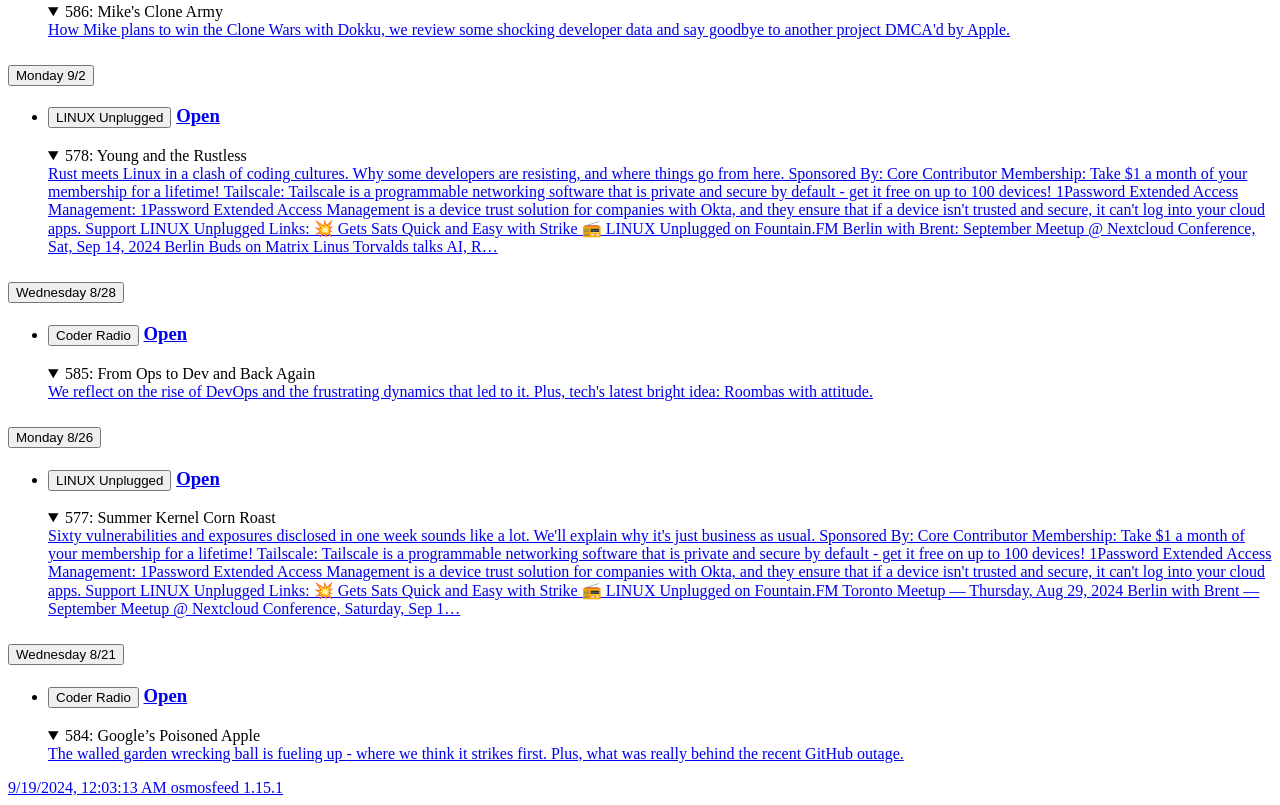
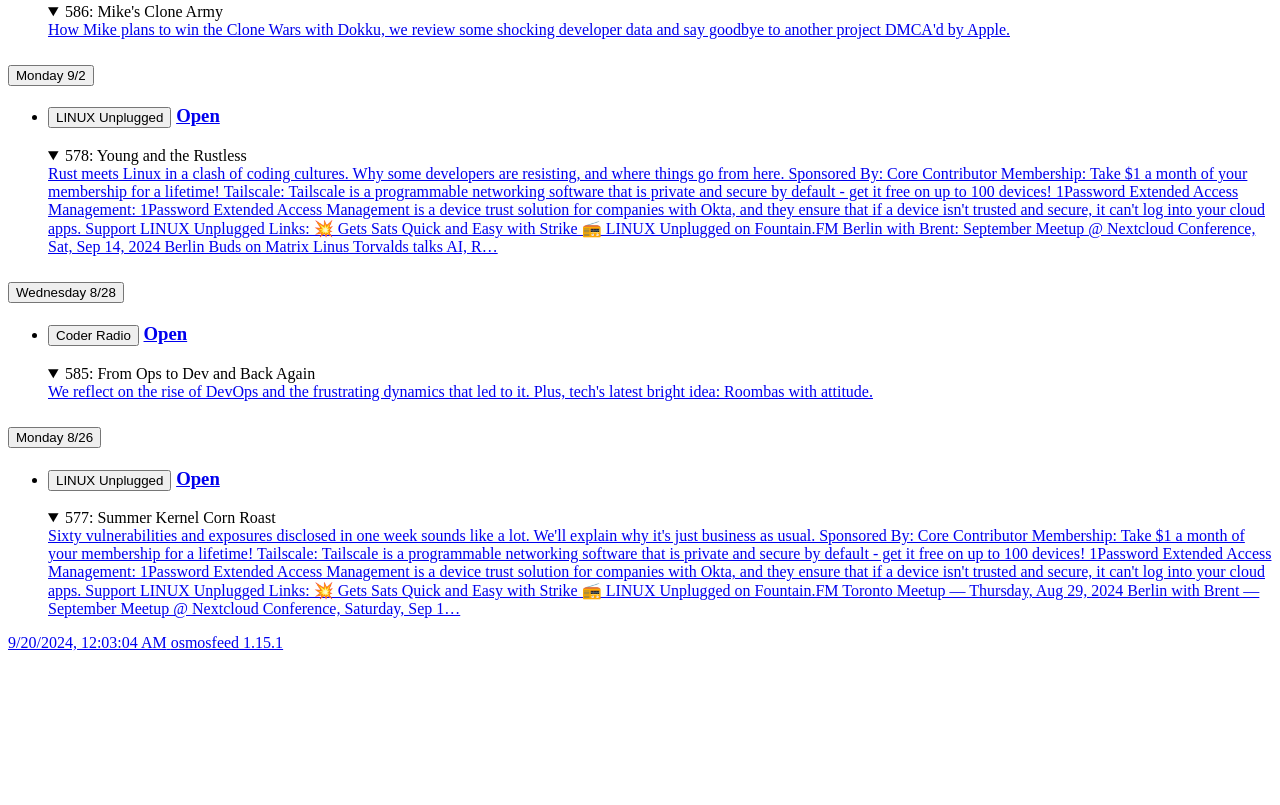
Before and after one commit to marshalmiller/podcasts, a plain HTML site: page index.html in a window 1280 px wide. Shown: the part 944-1749 px from the top of the page. After the commit the page ends 1604 px from the top, so only its background shows below. Drawn offline with Linux system fonts and the light colour scheme.

Commit message:
deploy: b630cd330da5b4f3824a3dc696a1535f8ef06daa

```diff
--- a/index.html
+++ b/index.html
@@ -444,55 +444,10 @@
             </li>
         </ul>
       </section>
-      <section class="daily-content js-toggle-accordions-scope">
-        <h2 class="daily-heading">
-          <button
-            class="daily-heading-toggle"
-            data-action="toggle-accordions"
-            title="Click to toggle the day, Ctrl + click to toggle all."
-          >
-            <time class="daily-heading-toggle__weekday js-offset-weekday" data-offset-date=2024-08-21 datetime="2024-08-21T09:00:00.000Z">2024-08-21</time>
-            <time class="daily-heading-toggle__date js-offset-date" data-offset-date=2024-08-21 datetime="2024-08-21T09:00:00.000Z"></time>
-          </button>
-        </h2>
-        <ul class="sources card">
-            <li class="card__section">
-              <section class="js-toggle-accordions-scope">
-                <h3 class="source-heading">
-                  <button
-                    class="source-heading__name"
-                    data-action="toggle-accordions"
-                    title="Click to toggle the source, Ctrl + click to toggle all."
-                  >Coder Radio</button>
-                  <a class="source-heading__link" href="https://coder.show">Open</a>
-                </h3>
-                <section class="articles-per-source">
-                    <article>
-                      <details
-                        class="article-expander"
-                        data-action="toggle-native-accordion"
-                        data-accordion-key="86df8002-44a0-4837-9103-a8d51d894c12"
-                        open
-                      >
-                        <summary class="article-expander__title">584: Google’s Poisoned Apple</summary>
-                        <a class="article-summary-link article-summary-box-outer" href="https://coder.show/584">
-                          <div class="article-summary-box-inner media-object">
-                            <span class="media-object__text">
-                              <span>The walled garden wrecking ball is fueling up - where we think it strikes first. Plus, what was really behind the recent GitHub outage.</span>
-                            </span>
-                          </div>
-                        </a>
-                      </details>
-                    </article>
-                </section>
-              </section>
-            </li>
-        </ul>
-      </section>
 
     <footer>
-      <a class="footer-link" href="https://github.com/marshalmiller/podcasts/actions/runs/10931944849">
-        <time id="build-timestamp" datetime="2024-09-19T00:03:13.001Z">2024-09-19T00:03:13.001Z</time>
+      <a class="footer-link" href="https://github.com/marshalmiller/podcasts/actions/runs/10950723739">
+        <time id="build-timestamp" datetime="2024-09-20T00:03:04.549Z">2024-09-20T00:03:04.549Z</time>
       </a>
       <a class="footer-link" href="https://github.com/osmoscraft/osmosfeed">osmosfeed 1.15.1</a>
     </footer>
```
Also changed, not shown: cache.json (+0 -18 lines), 1 other file.
